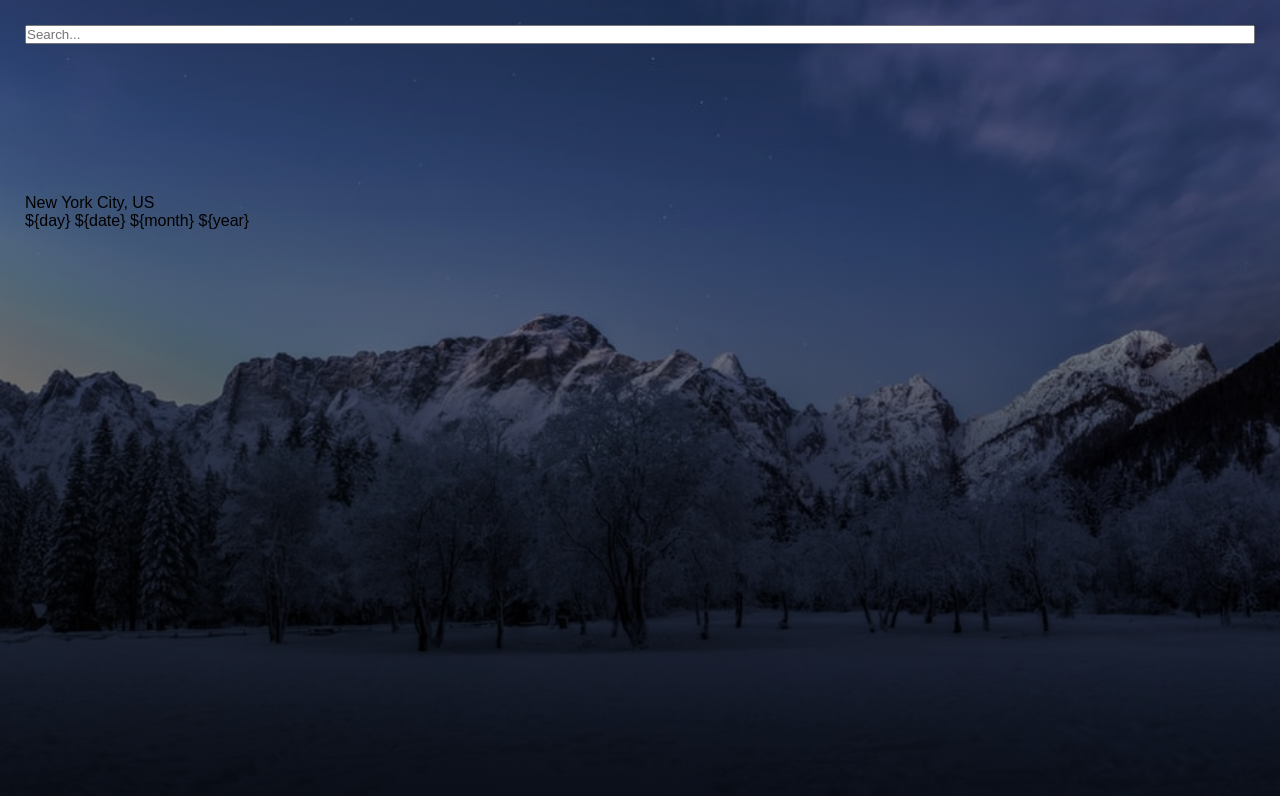
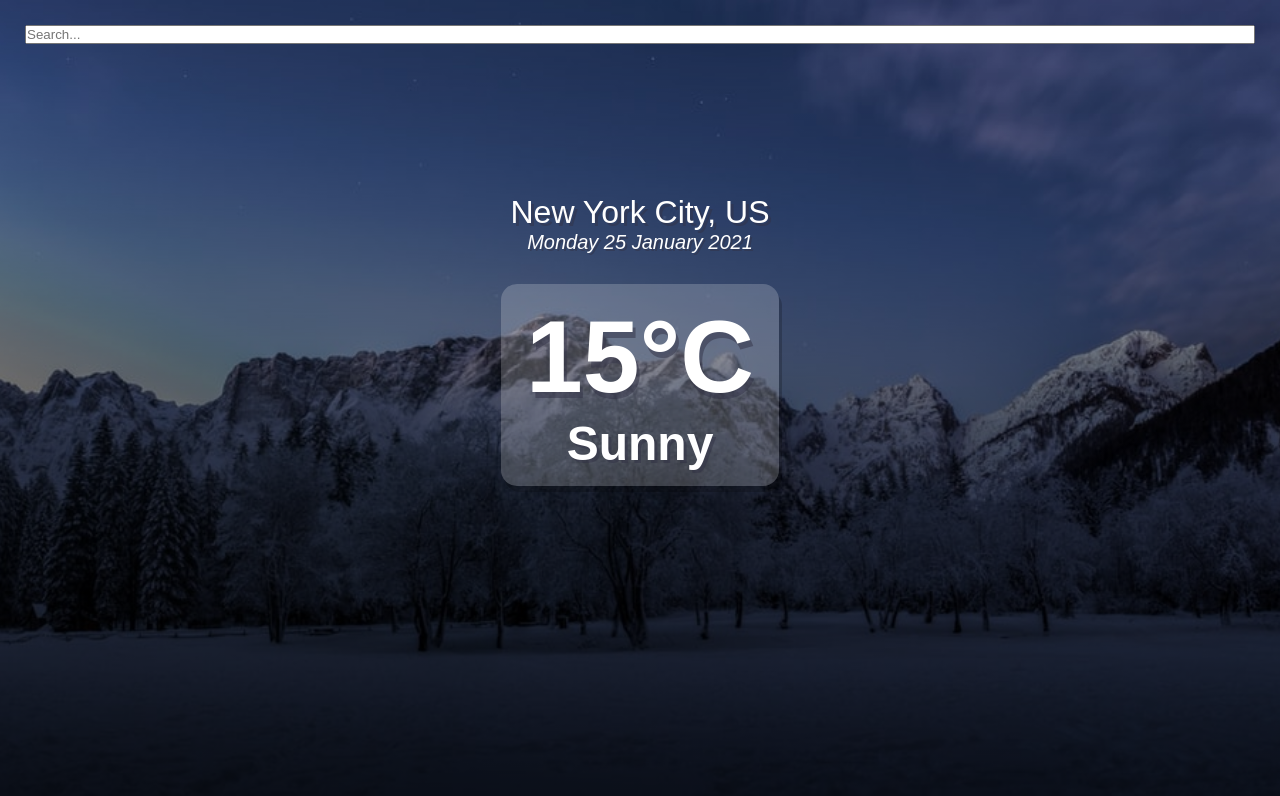
Before and after one commit to mayuripandey/weather-app, a React (Create React App) app: page / in a window 1280 px wide. Shown: the top 796 px of the page. Built offline with nearby package versions, Linux system fonts and the light colour scheme.

Commit message:
weather app

```diff
--- a/src/App.js
+++ b/src/App.js
@@ -14,10 +14,9 @@
   let date = d.getDate();
   let month= months[d.getMonth()];
   let year = d.getFullYear();
-
-  return '${day} ${date} ${month} ${year}'
+  let result = ""+day +" "+date+" "+month+" "+year;
+  return result;
 }
-
 
 
 
@@ -35,6 +34,12 @@
           <div className="location">New York City, US</div>
           <div className="date">{dateBuilder(new Date())}</div>
         </div>
+        <div className="weather-box">
+          <div className="temp">
+            15°C
+            <div className="weather">Sunny</div>
+          </div>
+        </div>
       </main>
     </div>
   );
--- a/src/index.css
+++ b/src/index.css
@@ -58,3 +58,50 @@
 .search-box .search-bar:focus{
   background-color: rgba(255, 255, 255, 0.75);
 }
+
+.location-box .location {
+  color: #FFF;
+  font-size: 32px;
+  font-weight: 500;
+  text-align: center;
+  text-shadow: 3px 3px rgba(50, 50, 70, 0.5);
+}
+
+.location-box .date {
+  color: #FFF;
+  font-size: 20px;
+  font-weight: 300;
+  font-style: italic;
+  text-align: center;
+  text-shadow: 2px 2px rgba(50, 50, 70, 0.5);
+}
+
+
+.weather-box {
+  text-align: center;
+}
+
+.weather-box .temp {
+  position: relative;
+  display: inline-block;
+  margin: 30px auto;
+  background-color: rgba(255, 255, 255, 0.2);
+  border-radius: 16px;
+
+  padding: 15px 25px;
+
+  color: #FFF;
+  font-size: 102px;
+  font-weight: 900;
+
+  text-shadow: 3px 6px rgba(50, 50, 70, 0.5);
+  text-align: center;
+  box-shadow: 3px 6px rgba(0, 0, 0, 0.2);
+}
+
+.weather-box .weather {
+  color: #FFF;
+  font-size: 48px;
+  font-weight: 700;
+  text-shadow: 3px 3px rgba(50, 50, 70, 0.5);
+}
```
Also changed, not shown: 1 other file (tests, documents, lock files or other folders).
